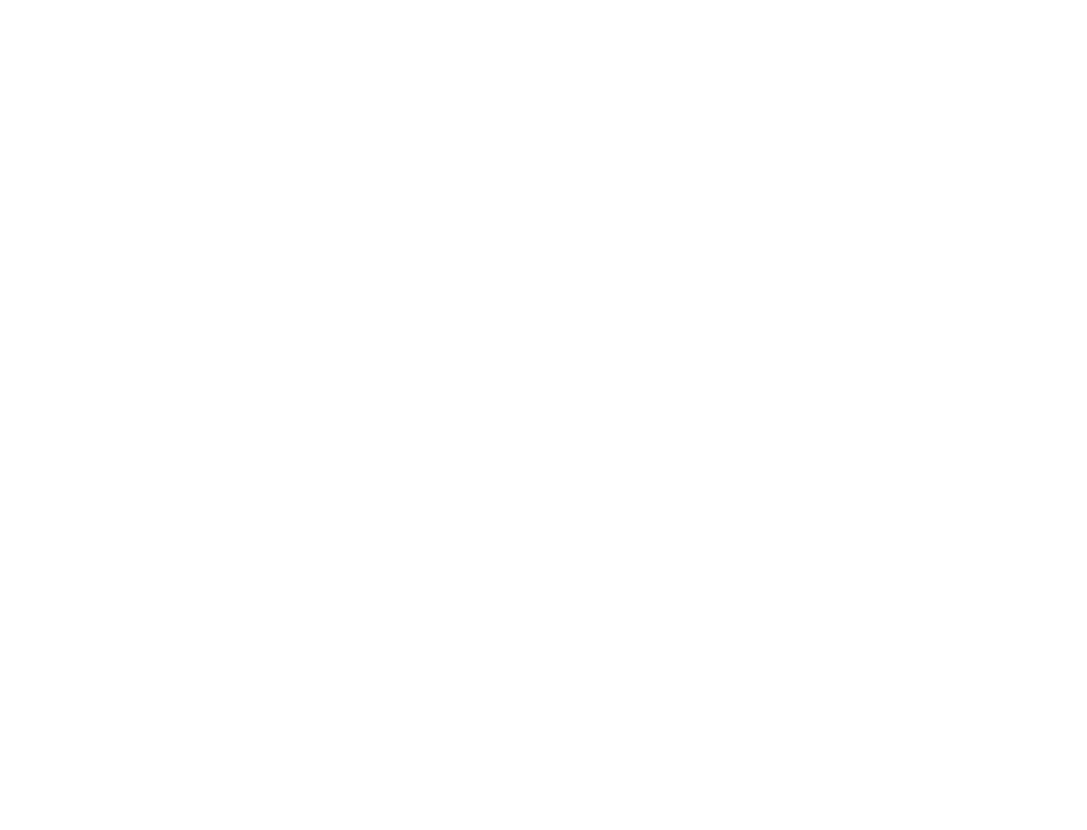
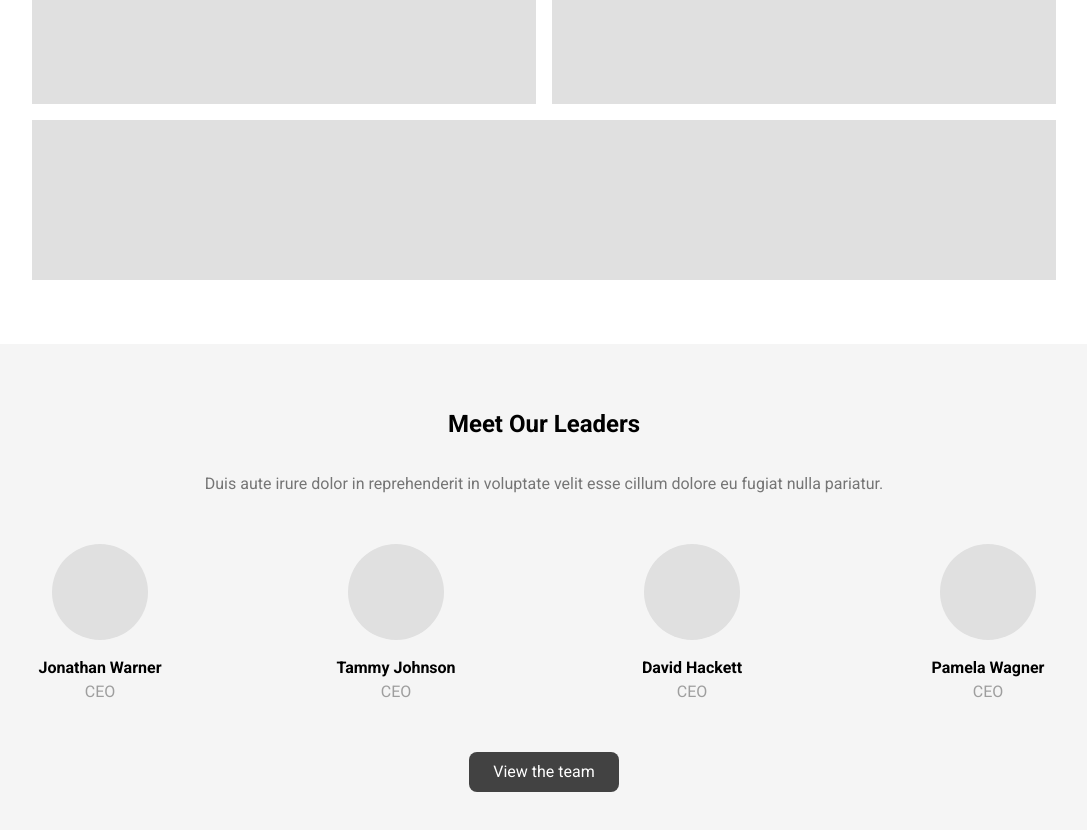
Before and after one commit to just-jinad/ORMBGO, a Next.js app: page /about in a window 1280 px wide. Before the commit this address had no page. Shown: the part 540-1370 px from the top of the page, without its empty margins (96-1183 px from the left). Before the commit the page ends 800 px from the top, so only its background shows below. Built offline with nearby package versions, Linux system fonts and the light colour scheme.

Commit message:
updated the page

```diff
--- /dev/null
+++ b/src/app/about/page.tsx
@@ -0,0 +1,77 @@
+import React from 'react'
+
+const page = () => {
+  return (
+    <>
+        <div className="bg-gray-100 py-12">
+
+  <section className="text-center py-16">
+    <h1 className="text-3xl font-bold mb-4">About Us</h1>
+    <p className="text-gray-600 max-w-2xl mx-auto">
+      Lorem ipsum dolor sit amet, consectetur adipisicing elit, sed do eiusmod tempor incididunt ut labore et dolore magna aliqua.
+    </p>
+  </section>
+
+
+  <section className="py-16 bg-white">
+    <div className="max-w-5xl mx-auto">
+      <h2 className="text-2xl font-bold text-center mb-8">Our Mission</h2>
+      <p className="text-gray-600 text-center max-w-3xl mx-auto mb-8">
+        Neque porro quisquam est, qui dolorem ipsum quia dolor sit amet, consectetur, adipisci velit, sed quia non numquam eius modi tempora incidunt ut labore et dolore magnam aliquam quaerat voluptatem.
+      </p>
+      <div className="grid grid-cols-2 gap-4">
+        {/* <!-- Images for mission (You can use images here) --> */}
+        <div className="bg-gray-300 h-40"></div>
+        <div className="bg-gray-300 h-40"></div>
+        <div className="bg-gray-300 h-40 col-span-2"></div>
+      </div>
+    </div>
+  </section>
+
+
+  <section className="bg-gray-100 py-16">
+    <h2 className="text-2xl font-bold text-center mb-8">Meet Our Leaders</h2>
+    <p className="text-gray-600 text-center max-w-3xl mx-auto mb-12">
+      Duis aute irure dolor in reprehenderit in voluptate velit esse cillum dolore eu fugiat nulla pariatur.
+    </p>
+
+
+    <div className="max-w-6xl mx-auto grid grid-cols-4 gap-8 text-center">
+      {/* <!-- Leader 1 --> */}
+      <div>
+        <div className="bg-gray-300 rounded-full w-24 h-24 mx-auto mb-4"></div>
+        <h3 className="font-bold">Jonathan Warner</h3>
+        <p className="text-gray-500">CEO</p>
+      </div>
+
+      <div>
+        <div className="bg-gray-300 rounded-full w-24 h-24 mx-auto mb-4"></div>
+        <h3 className="font-bold">Tammy Johnson</h3>
+        <p className="text-gray-500">CEO</p>
+      </div>
+
+      <div>
+        <div className="bg-gray-300 rounded-full w-24 h-24 mx-auto mb-4"></div>
+        <h3 className="font-bold">David Hackett</h3>
+        <p className="text-gray-500">CEO</p>
+      </div>
+
+      <div>
+        <div className="bg-gray-300 rounded-full w-24 h-24 mx-auto mb-4"></div>
+        <h3 className="font-bold">Pamela Wagner</h3>
+        <p className="text-gray-500">CEO</p>
+      </div>
+    </div>
+
+
+    <div className="text-center mt-12">
+      <button className="bg-gray-800 text-white py-2 px-6 rounded-lg">View the team</button>
+    </div>
+  </section>
+</div>
+
+    </>
+  )
+}
+
+export default page
--- a/src/app/faq.tsx
+++ b/src/app/faq.tsx
@@ -50,9 +50,11 @@ export function Faq() {
               You can make someone's day by purchasing a goodie bag filled with
               small items guaranteed to bring a smile! $10
             </p>
+            <a href="https://www.paypal.com/donate/?hosted_button_id=YSNTPLW36DV3Y">
             <button className="px-4 py-2 border mb-3 border-gray-300 rounded-md text-green-500 font-bold hover:bg-green-700 hover:text-white">
               CLICK HERE
             </button>
+            </a>
           </div>
           {/* <!-- Sponsor an Event --> */}
           <div className="flex flex-col items-center text-center p-4  rounded-md shadow-lg" data-aos="fade-up" data-aos-duration="1000">
@@ -61,9 +63,11 @@ export function Faq() {
             <p className="text-gray-600 mb-4">
               Be an event sponsor and help us bring people together!
             </p>
+            <a href="https://www.paypal.com/donate/?hosted_button_id=YSNTPLW36DV3Y">
             <button className="px-4 py-2 border mt-12  border-gray-300 rounded-md text-green-500 font-bold hover:bg-green-700 mb-3 hover:text-white">
               CLICK HERE
             </button>
+            </a>
           </div>
           {/* <!-- Donate --> */}
           <div className="flex flex-col items-center text-center p-4  rounded-md shadow-lg" data-aos="fade-up" data-aos-duration="1000">
@@ -73,9 +77,11 @@ export function Faq() {
               Your tax-deductible donations help us to keep growing and are very
               gratefully received.
             </p>
+            <a href="https://www.paypal.com/donate/?hosted_button_id=YSNTPLW36DV3Y">
             <button className="px-4 py-2 mt-6 border border-gray-300 rounded-md  text-green-500 font-bold hover:bg-green-700 mb-3 hover:text-white">
               DONATE
             </button>
+            </a>
           </div>
           {/* <!-- Volunteer --> */}
           <div className="flex flex-col items-center text-center p-4 rounded-md shadow-lg" data-aos="fade-up" data-aos-duration="1000">
--- a/src/app/globals.css
+++ b/src/app/globals.css
@@ -1,3 +1,97 @@
 @tailwind base;
 @tailwind components;
 @tailwind utilities;
+
+
+.button22 {
+    width: 160px;
+    height: 60px;
+    position: relative;
+    border-radius: 10px;
+    color: #fff;
+    cursor: pointer;
+    font-size: 16px;
+    font-weight: bold;
+    text-align: center;
+    outline: none;
+    border: none;
+    background-color: #4caf50; /* Changed to green */
+    transition: all 0.2s ease;
+}
+.button22:hover {
+    transform: scale(0.96);
+}
+.button22:before,
+.button22:after {
+    position: absolute;
+    content: "";
+    width: 150%;
+    left: 50%;
+    height: 100%;
+    transform: translateX(-50%);
+    z-index: -1000;
+    background-repeat: no-repeat;
+}
+.button22:hover:before {
+    top: -70%;
+    background-image: radial-gradient(circle, #4caf50 20%, transparent 20%), /* Changed to green */
+      radial-gradient(circle, transparent 20%, #4caf50 20%, transparent 30%), /* Changed to green */
+      radial-gradient(circle, #4caf50 20%, transparent 20%), /* Changed to green */
+      radial-gradient(circle, #4caf50 20%, transparent 20%), /* Changed to green */
+      radial-gradient(circle, transparent 10%, #4caf50 15%, transparent 20%), /* Changed to green */
+      radial-gradient(circle, #4caf50 20%, transparent 20%), /* Changed to green */
+      radial-gradient(circle, #4caf50 20%, transparent 20%), /* Changed to green */
+      radial-gradient(circle, #4caf50 20%, transparent 20%), /* Changed to green */
+      radial-gradient(circle, #4caf50 20%, transparent 20%); /* Changed to green */
+    background-size: 10% 10%, 20% 20%, 15% 15%, 20% 20%, 18% 18%, 10% 10%, 15% 15%,
+      10% 10%, 18% 18%;
+    background-position: 50% 120%;
+    animation: topBubbles 1s ease;
+}
+@keyframes topBubbles {
+    0% {
+      background-position: 5% 90%, 10% 90%, 10% 90%, 15% 90%, 25% 90%, 25% 90%,
+        40% 90%, 55% 90%, 70% 90%;
+    }
+
+    50% {
+      background-position: 0% 80%, 0% 20%, 10% 40%, 20% 0%, 30% 30%, 22% 50%,
+        50% 50%, 65% 20%, 90% 30%;
+    }
+
+    100% {
+      background-position: 0% 70%, 0% 10%, 10% 30%, 20% -10%, 30% 20%, 22% 40%,
+        50% 40%, 65% 10%, 90% 20%;
+      background-size: 0% 0%, 0% 0%, 0% 0%, 0% 0%, 0% 0%, 0% 0%;
+    }
+}
+.button22:hover::after {
+    bottom: -70%;
+    background-image: radial-gradient(circle, #4caf50 20%, transparent 20%), /* Changed to green */
+      radial-gradient(circle, #4caf50 20%, transparent 20%), /* Changed to green */
+      radial-gradient(circle, transparent 10%, #4caf50 15%, transparent 20%), /* Changed to green */
+      radial-gradient(circle, #4caf50 20%, transparent 20%), /* Changed to green */
+      radial-gradient(circle, #4caf50 20%, transparent 20%), /* Changed to green */
+      radial-gradient(circle, #4caf50 20%, transparent 20%), /* Changed to green */
+      radial-gradient(circle, #4caf50 20%, transparent 20%); /* Changed to green */
+    background-size: 15% 15%, 20% 20%, 18% 18%, 20% 20%, 15% 15%, 20% 20%, 18% 18%;
+    background-position: 50% 0%;
+    animation: bottomBubbles 1s ease;
+}
+@keyframes bottomBubbles {
+    0% {
+      background-position: 10% -10%, 30% 10%, 55% -10%, 70% -10%, 85% -10%,
+        70% -10%, 70% 0%;
+    }
+
+    50% {
+      background-position: 0% 80%, 20% 80%, 45% 60%, 60% 100%, 75% 70%, 95% 60%,
+        105% 0%;
+    }
+
+    100% {
+      background-position: 0% 90%, 20% 90%, 45% 70%, 60% 110%, 75% 80%, 95% 70%,
+        110% 10%;
+      background-size: 0% 0%, 0% 0%, 0% 0%, 0% 0%, 0% 0%;
+    }
+}
--- a/src/app/hero.tsx
+++ b/src/app/hero.tsx
@@ -8,7 +8,7 @@ function Hero() {
   const hiddenButtonRef = useRef<HTMLButtonElement>(null);
   const [isPlaying, setIsPlaying] = useState(false);
   const fullText = [
-    "ONE ROOT MANY BRANCHES GLOBAL OUTREACH, inc, Bringing love and joy to our Senior Citizens, our Local Community, and Beyond, Making Life Worth Living"
+    "Bringing love and joy to our Senior Citizens, our Local Community, and Beyond, Making Life Worth Living"
   ];
 
   useEffect(() => {
@@ -52,29 +52,40 @@ function Hero() {
   const handlePlayAudio = () => {
     const typingSound = typingSoundRef.current;
     if (typingSound) {
-      typingSound.play().catch((error) => {
-        console.error("Audio play failed:", error);
+      typingSound.currentTime = 0;
+      typingSound.play();
+
+      const stopTime = 1;
+
+      typingSound.addEventListener("timeupdate", () => {
+        if (typingSound.currentTime >= stopTime) {
+          typingSound.pause();
+          typingSound.currentTime = 0;
+        }
       });
     }
   };
+
 
   return (
     <div className="relative w-full bg-[url('https://static.wixstatic.com/media/8c4554_6f448836e66a4f64961eea6a50536aa4~mv2.jpg/v1/fill/w_980,h_594,al_c,q_85,usm_0.66_1.00_0.01,enc_auto/8c4554_6f448836e66a4f64961eea6a50536aa4~mv2.jpg')] bg-cover bg-center min-h-screen flex items-center justify-center ">
       <div className="absolute inset-0 bg-gray-900/50" />
       <div className="relative text-center text-white p-4 max-w-4xl mx-auto">
-        <h4 className="text-xl md:text-xl lg:text-2xl mb-2" style={{ fontFamily: "cursive" }}>
+        <h4 className="text-xl md:text-xl lg:text-2xl mb-2" >
+          <p style={{fontFamily: "inherit"}} className="font-bold">ONE ROOT MANY BRANCHES GLOBAL OUTREACH</p>
           <Typewriter
             words={fullText}
             cursor
             cursorStyle="_"
-            typeSpeed={100}
-            deleteSpeed={50}
+            typeSpeed={50}
+            deleteSpeed={30}
             delaySpeed={2000}
             onType={handleType}
+
           />
         </h4>
       </div>
-      <audio ref={typingSoundRef} src="/keyboard-typing.mp3" />
+      <audio ref={typingSoundRef} src="/keyboard-typingtwo.mp3" />
       <button ref={hiddenButtonRef} onClick={handlePlayAudio} style={{ display: 'none' }} />
     </div>
   );
--- a/src/app/sponsored-by.tsx
+++ b/src/app/sponsored-by.tsx
@@ -1,6 +1,7 @@
 "use client";
 
 import Image from "next/image";
+import Link from "next/link";
 
 export function SponsoredBy() {
   return (
@@ -41,9 +42,12 @@ export function SponsoredBy() {
               Senior Citizens as well as the community at large. We have
               developed highly energetic and
               <br />
-              <button className="mt-2 w-full font-bold text-xl bg-green-500 hover:bg-pink-900 hover:text-white border hover:border-gray-300 text-white shadow-lg px-4 py-2 rounded-lg">
+
+            <Link href={"/https://www.paypal.com/donate/?hosted_button_id=YSNTPLW36DV3Y"}>
+              <button className="button22 mt-2 w-full font-bold text-xl bg-green-500 hover:bg-pink-900 hover:text-white border hover:border-gray-300 text-white shadow-lg px-4 py-2 rounded-lg">
                 Give
               </button>
+              </Link>
             </p>
           </div>
           <div className="w-full lg:w-1/2 flex flex-col items-center">
@@ -54,7 +58,7 @@ export function SponsoredBy() {
               alt="Rev. Eula"
               className="rounded-full mb-4 lg:mb-0"
             />
-            <h5 className="text-xl md:text-2xl font-semibold mb-2">Rev. Eula</h5>
+            <h5 className="text-xl md:text-2xl font-semibold mb-2">Rev. Eula Pennerman</h5>
             <p className="italic mb-4 text-sm md:text-base lg:text-lg">Founder, ORMBGO</p>
             <p className="italic text-sm md:text-base lg:text-lg">
               "To everyone who lives within a community I say this, Don't
--- a/src/components/footer.tsx
+++ b/src/components/footer.tsx
@@ -1,7 +1,45 @@
+import { useEffect, useState } from "react";
+
+
 const CURRENT_YEAR = new Date().getFullYear();
 const LINKS = ["Company", "About Us", "Team", "Products", "Blog"];
 
 export function Footer() {
+  const [bibleVerse, setBibleVerse] = useState({
+    verse: "",
+    book: "",
+    chapter: "",
+  });
+
+
+  // Fetch the Bible verse when the component mounts
+  useEffect(() => {
+    const fetchBibleVerse = async () => {
+      try {
+        const response = await fetch("http://quotes.rest/bible/vod.json?api_key=bZ6VPUHgYLrrsSpjl4D6O10W6W6tOwpqiWxhsGCv", {
+          method: "GET",
+        });
+
+        if (!response.ok) {
+          throw new Error(`HTTP error! status: ${response.status}`);
+        }
+
+        const data = await response.json();
+        const verseData = data.contents;
+        setBibleVerse({
+          verse: verseData.verse,
+          book: verseData.book,
+          chapter: verseData.chapter,
+        });
+      } catch (error) {
+        console.error("Error fetching Bible verse:", error);
+      }
+    };
+
+    fetchBibleVerse();
+  }, []);
+
+
   return (
     <footer className="pb-5 p-10 md:pt-10">
       <div className="container flex flex-col mx-auto">
@@ -10,11 +48,11 @@ export function Footer() {
             Daily Bible Verse
           </h2>
           <p className="md:w-7/12 text-center my-3 text-base text-white">
-            Those whom I love I rebuke and discipline. So be earnest and repent.
+            {bibleVerse.verse || "Loading..."}
           </p>
           <div className="flex w-full md:w-fit gap-3 mt-2 flex-col md:flex-row">
             <button className="bg-white text-gray-900 py-2 px-4 rounded-md">
-              Revelation 3:19
+              {bibleVerse.book} {bibleVerse.chapter}
             </button>
           </div>
         </div>
@@ -27,7 +65,7 @@ export function Footer() {
             ORMBGO
           </a>
           <ul className="flex justify-center my-4 md:my-0 w-max mx-auto items-center gap-4">
-          PO Box 821 Boca Raton, <br /> FL 33429 561-668-3925
+            PO Box 821 Boca Raton, <br /> FL 33429 561-668-3925
           </ul>
           <div className="flex w-fit justify-center gap-2">
             <a
@@ -61,10 +99,17 @@ export function Footer() {
           </div>
         </div>
         <p className="text-center mt-12 font-normal text-gray-700">
-          Copyright © 2024 ORMBGO (One Root Many Branches Global Outreach, Inc.)
+          Copyright © {CURRENT_YEAR} ORMBGO (One Root Many Branches Global Outreach, Inc.)
           | All Rights Reserved.
         </p>
       </div>
+
+      {/* <span  >
+      <img src="https://theysaidso.com/branding/theysaidso.png" height="20" width="20" alt="theysaidso.com"/>
+      <a href="https://theysaidso.com" title="Powered by bible verses from theysaidso.com">
+        They Said So®
+      </a>
+</span> */}
     </footer>
   );
 }
--- a/src/components/navbar.tsx
+++ b/src/components/navbar.tsx
@@ -69,7 +69,6 @@ export function Navbar() {
         >
           <Link href={"/"}>
           ORMBGO
-
           </Link>
         </h1>
 
@@ -91,6 +90,16 @@ export function Navbar() {
             } hover:text-green-600`}
           >
             Contact Us
+          </button>
+          </Link>
+
+          <Link href={"/contact"}>
+          <button
+            className={`text-sm font-medium ${
+              isScrolling ? "text-gray-800" : "text-white"
+            } hover:text-green-600`}
+          >
+            About Us
           </button>
           </Link>
 
@@ -134,10 +143,22 @@ export function Navbar() {
               </button>
               </Link>
 
-            <Link href={"/"}>
+              <Link href={"/contact"}>
+          <button
+            className={`text-sm font-medium ${
+              isScrolling ? "text-gray-800" : "text-white"
+            } hover:text-green-600`}
+          >
+            About Us
+          </button>
+          </Link>
+
+            <Link href={"/https://www.paypal.com/donate/?hosted_button_id=YSNTPLW36DV3Y"}>
+            <a href="https://www.paypal.com/donate/?hosted_button_id=YSNTPLW36DV3Y">
               <button className="text-sm font-medium text-gray-800 hover:text-gray-600">
                 Give 💖
               </button>
+            </a>
               </Link>
           </div>
         </div>
```
Also changed, not shown: 2 other files (tests, documents, lock files or other folders).
